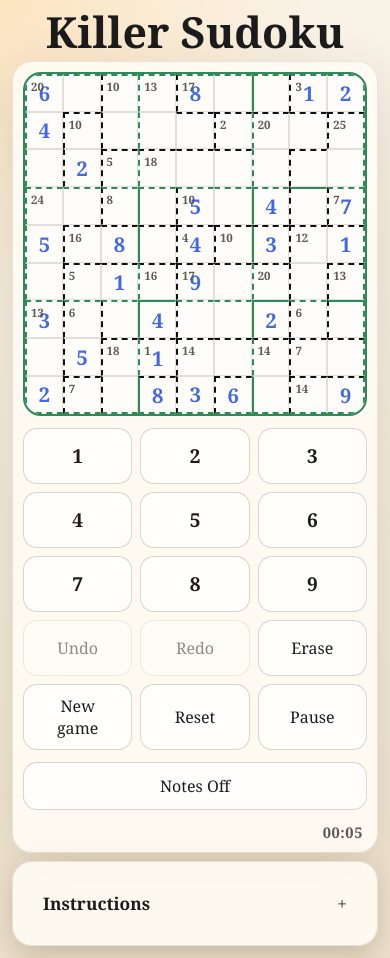
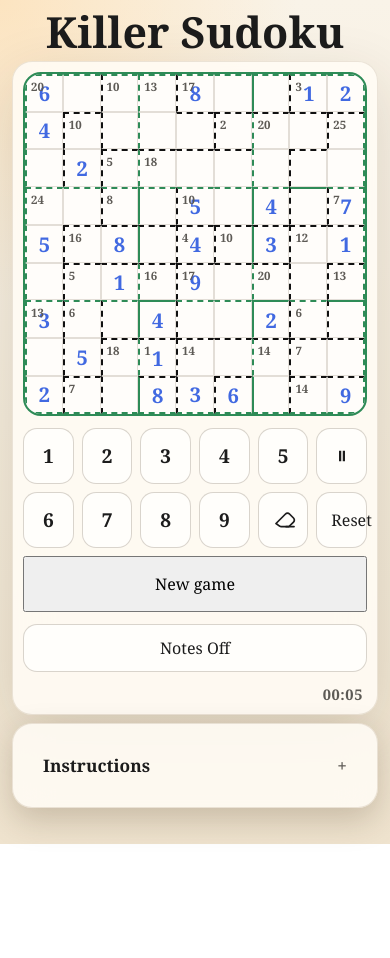
Before and after one commit to Earl-Brown/sudoku-vibe, a Next.js app: page / in a window 390 px wide. After the commit the page ends 844 px from the top, so only its background shows below. Built offline with nearby package versions, Linux system fonts and the light colour scheme.

Commit message:
Tighten keypad layout and controls

```diff
--- a/app/globals.css
+++ b/app/globals.css
@@ -822,3 +822,115 @@ h1 {
 .setup-summary p {
   margin: 0;
 }
+
+.keypad-block {
+  display: grid;
+  gap: 10px;
+}
+
+.keypad-inline {
+  grid-template-columns: repeat(5, minmax(0, 1fr));
+}
+
+.keypad-erase {
+  min-height: 68px;
+}
+
+.eraser-icon {
+  width: 28px;
+  height: 28px;
+  stroke: currentColor;
+  stroke-width: 1.75;
+  fill: none;
+  stroke-linecap: round;
+  stroke-linejoin: round;
+}
+
+.play-controls {
+  display: grid;
+  grid-template-columns: repeat(3, minmax(0, 1fr));
+  gap: 10px;
+}
+
+.play-controls .keypad-action {
+  min-height: 56px;
+}
+
+@media (max-width: 720px) {
+  .keypad-block {
+    gap: 8px;
+  }
+
+  .keypad-inline {
+    gap: 8px;
+  }
+
+  .keypad-inline button,
+  .keypad-erase {
+    min-height: 56px;
+  }
+
+  .eraser-icon {
+    width: 24px;
+    height: 24px;
+  }
+
+  .play-controls {
+    gap: 8px;
+  }
+}
+
+.play-controls {
+  grid-template-columns: repeat(3, minmax(0, 1fr));
+}
+
+
+.keypad-inline {
+  grid-template-columns: repeat(6, minmax(0, 1fr));
+}
+
+.digit-1 { order: 1; }
+.digit-2 { order: 2; }
+.digit-3 { order: 3; }
+.digit-4 { order: 4; }
+.digit-5 { order: 5; }
+.keypad-pause { order: 6; }
+.digit-6 { order: 7; }
+.digit-7 { order: 8; }
+.digit-8 { order: 9; }
+.digit-9 { order: 10; }
+.keypad-erase { order: 11; }
+.keypad-reset { order: 12; }
+
+.keypad-pause,
+.keypad-erase,
+.keypad-reset {
+  min-height: 68px;
+}
+
+.pause-icon {
+  width: 22px;
+  height: 22px;
+  fill: currentColor;
+}
+
+.play-controls {
+  grid-template-columns: 1fr;
+}
+
+@media (max-width: 720px) {
+  .keypad-inline {
+    grid-template-columns: repeat(6, minmax(0, 1fr));
+  }
+
+  .keypad-pause,
+  .keypad-erase,
+  .keypad-reset {
+    min-height: 56px;
+  }
+
+  .pause-icon {
+    width: 18px;
+    height: 18px;
+  }
+}
--- a/components/game-app.tsx
+++ b/components/game-app.tsx
@@ -303,6 +303,7 @@ export function GameApp() {
             {state.isPaused ? <div className="pause-overlay">Paused</div> : null}
           </div>
 
+          <div className="keypad-block">
             <div className="keypad keypad-inline">
               {range(9).map((index) => {
                 const digit = index + 1;
@@ -311,7 +312,7 @@ export function GameApp() {
                 return (
                   <button
                     key={index}
-                  className={`${state.selectedDigit === digit ? "active" : ""} ${completed ? "completed" : ""}`.trim()}
+                    className={`digit-button digit-${digit} ${state.selectedDigit === digit ? "active" : ""} ${completed ? "completed" : ""}`.trim()}
                     onClick={() => setState((current) => enterDigit(current, digit))}
                     disabled={completed || state.isPaused}
                     aria-label={completed ? `${digit} complete` : `${digit}`}
@@ -321,26 +322,47 @@ export function GameApp() {
                   </button>
                 );
               })}
-            <button className="keypad-action" onClick={() => setState((current) => undo(current))} disabled={state.history.length === 0 || state.isPaused}>
-              Undo
+              <button
+                className="keypad-pause"
+                onClick={() => setState((current) => togglePause(current))}
+                aria-label={state.isPaused ? "Play" : "Pause"}
+                title={state.isPaused ? "Play" : "Pause"}
+              >
+                {state.isPaused ? (
+                  <svg viewBox="0 0 24 24" aria-hidden="true" className="pause-icon">
+                    <path d="M8 6v12l10-6z" />
+                  </svg>
+                ) : (
+                  <svg viewBox="0 0 24 24" aria-hidden="true" className="pause-icon">
+                    <path d="M8 5h3v14H8z" />
+                    <path d="M13 5h3v14h-3z" />
+                  </svg>
+                )}
               </button>
-            <button className="keypad-action" onClick={() => setState((current) => redo(current))} disabled={state.future.length === 0 || state.isPaused}>
-              Redo
+              <button
+                className="keypad-erase"
+                onClick={() => setState((current) => clearCell(current))}
+                disabled={state.isPaused}
+                aria-label="Erase"
+                title="Erase"
+              >
+                <svg viewBox="0 0 24 24" aria-hidden="true" className="eraser-icon">
+                  <path d="M3 15.5 12.5 6a2.8 2.8 0 0 1 4 0l4 4a2.8 2.8 0 0 1 0 4l-4.5 4.5H8a3 3 0 0 1-2.1-.9L3 15.5Z" />
+                  <path d="M13 18.5h8" />
+                </svg>
               </button>
-            <button className="keypad-action" onClick={() => setState((current) => clearCell(current))} disabled={state.isPaused}>
-              Erase
+              <button className="keypad-action keypad-reset" onClick={() => setState((current) => resetPuzzle(current))}>
+                Reset
               </button>
+            </div>
 
+            <div className="play-controls">
               <button className="keypad-action" onClick={() => setState((current) => switchPuzzle(current, getRandomPuzzleId(current.puzzleId)))}>
                 New game
               </button>
-            <button className="keypad-action" onClick={() => setState((current) => resetPuzzle(current))}>
-              Reset
-            </button>
-            <button className="keypad-action" onClick={() => setState((current) => togglePause(current))}>
-              {state.isPaused ? "Play" : "Pause"}
-            </button>
             </div>
+          </div>
+
           <div className="toolbar toolbar-below">
             <button onClick={() => setState((current) => toggleNoteMode(current))} className={state.noteMode ? "active" : ""}>
               Notes {state.noteMode ? "On" : "Off"}
@@ -350,7 +372,6 @@ export function GameApp() {
         </div>
 
         <aside className="sidebar">
-
           <details className="panel help-panel">
             <summary>Instructions</summary>
             <div className="help-panel-body">
```
Lines whose indentation alone changed are shown as unchanged.
